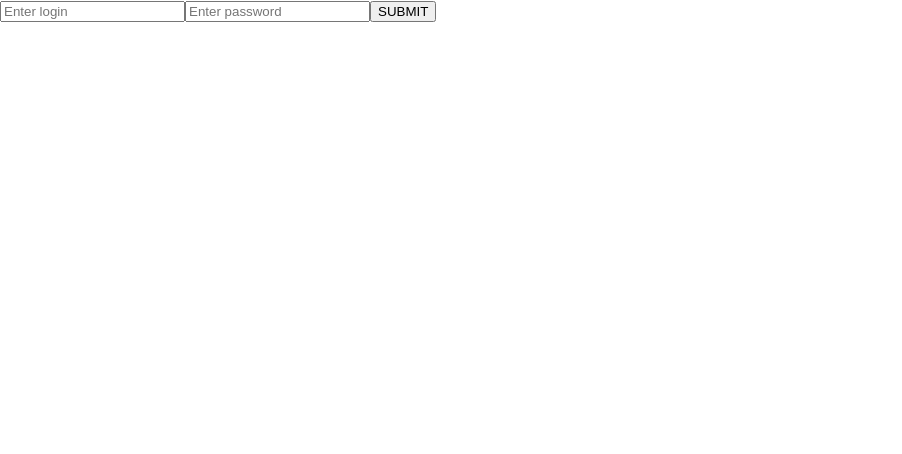
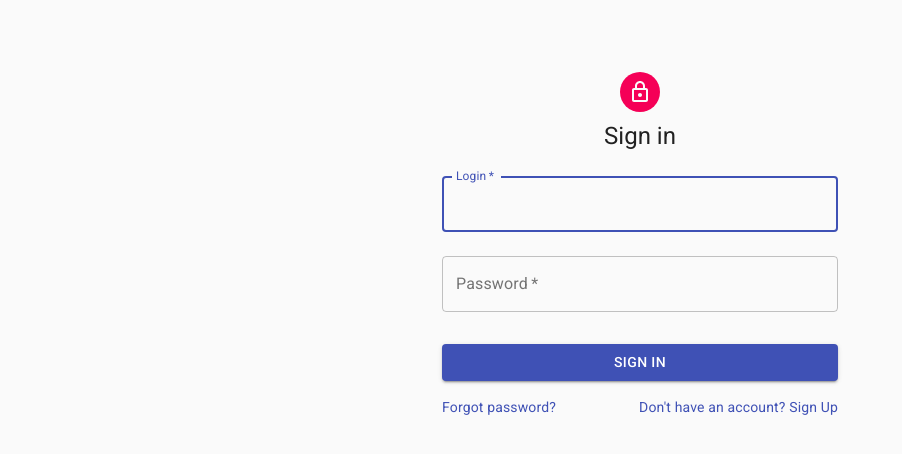
Before and after one commit to majoseek/Cloud, a React (Create React App) app in the folder client/: page / in a window 1280 px wide. Shown: the top 454 px of the page, without its empty margins (0-902 px from the left). Built offline with nearby package versions, Linux system fonts and the light colour scheme.

Commit message:
Added login form using material-UI

```diff
--- a/client/package.json
+++ b/client/package.json
@@ -4,6 +4,8 @@
     "private": true,
     "proxy": "http://localhost:3001/",
     "dependencies": {
+        "@material-ui/core": "^4.12.2",
+        "@material-ui/icons": "^4.11.2",
         "@testing-library/jest-dom": "^5.14.1",
         "@testing-library/react": "^11.2.7",
         "@testing-library/user-event": "^12.8.3",
--- a/client/public/index.html
+++ b/client/public/index.html
@@ -3,6 +3,10 @@
     <head>
         <meta charset="utf-8" />
         <link rel="icon" href="%PUBLIC_URL%/favicon.ico" />
+        <link
+            rel="stylesheet"
+            href="https://fonts.googleapis.com/css?family=Roboto:300,400,500,700&display=swap"
+        />
         <meta name="viewport" content="width=device-width, initial-scale=1" />
         <meta name="theme-color" content="#000000" />
         <title>Cloud</title>
--- a/client/src/components/Login/Login.js
+++ b/client/src/components/Login/Login.js
@@ -1,8 +1,41 @@
 import axios from "axios";
 import { useState } from "react";
-function Login() {
+import React from "react";
+import Avatar from "@material-ui/core/Avatar";
+import Button from "@material-ui/core/Button";
+import CssBaseline from "@material-ui/core/CssBaseline";
+import TextField from "@material-ui/core/TextField";
+import Link from "@material-ui/core/Link";
+import Grid from "@material-ui/core/Grid";
+import LockOutlinedIcon from "@material-ui/icons/LockOutlined";
+import Typography from "@material-ui/core/Typography";
+import { makeStyles } from "@material-ui/core/styles";
+import Container from "@material-ui/core/Container";
+
+const useStyles = makeStyles((theme) => ({
+    paper: {
+        marginTop: theme.spacing(8),
+        display: "flex",
+        flexDirection: "column",
+        alignItems: "center",
+    },
+    avatar: {
+        margin: theme.spacing(1),
+        backgroundColor: theme.palette.secondary.main,
+    },
+    form: {
+        width: "100%", // Fix IE 11 issue.
+        marginTop: theme.spacing(1),
+    },
+    submit: {
+        margin: theme.spacing(3, 0, 2),
+    },
+}));
+
+export default function Login() {
     const [login, setLogin] = useState("");
     const [password, setPassword] = useState("");
+    const classes = useStyles();
     const send_data = (e) => {
         axios
             .post("/user/login", { login: login, password: password })
@@ -10,26 +43,71 @@
                 console.log(response.data);
             })
             .catch((err) => {
-                console.log("Wrong login/password");
+                console.log("Wrong login or password");
             });
         e.preventDefault();
     };
+
     return (
-        <form onSubmit={(e) => send_data(e)}>
-            <input
-                type="text"
-                placeholder="Enter login"
+        <Container component="main" maxWidth="xs">
+            <CssBaseline />
+            <div className={classes.paper}>
+                <Avatar className={classes.avatar}>
+                    <LockOutlinedIcon />
+                </Avatar>
+                <Typography component="h1" variant="h5">
+                    Sign in
+                </Typography>
+                <form className={classes.form} noValidate>
+                    <TextField
+                        variant="outlined"
+                        margin="normal"
+                        required
+                        fullWidth
+                        id="login"
+                        label="Login"
+                        name="login"
                         value={login}
                         onChange={(e) => setLogin(e.target.value)}
+                        autoFocus
                     />
-            <input
+                    <TextField
+                        variant="outlined"
+                        margin="normal"
+                        required
+                        fullWidth
+                        name="password"
+                        label="Password"
                         type="password"
-                placeholder="Enter password"
+                        id="password"
                         value={password}
                         onChange={(e) => setPassword(e.target.value)}
+                        autoComplete="current-password"
                     />
-            <button type="submit">SUBMIT</button>
+                    <Button
+                        type="submit"
+                        fullWidth
+                        variant="contained"
+                        color="primary"
+                        className={classes.submit}
+                        onClick={(e) => send_data(e)}
+                    >
+                        Sign In
+                    </Button>
+                    <Grid container>
+                        <Grid item xs>
+                            <Link href="#" variant="body2">
+                                Forgot password?
+                            </Link>
+                        </Grid>
+                        <Grid item>
+                            <Link href="#" variant="body2">
+                                {"Don't have an account? Sign Up"}
+                            </Link>
+                        </Grid>
+                    </Grid>
                 </form>
+            </div>
+        </Container>
     );
 }
-export default Login;
```
Also changed, not shown: 1 other file (tests, documents, lock files or other folders). Lines whose indentation alone changed are shown as unchanged.
